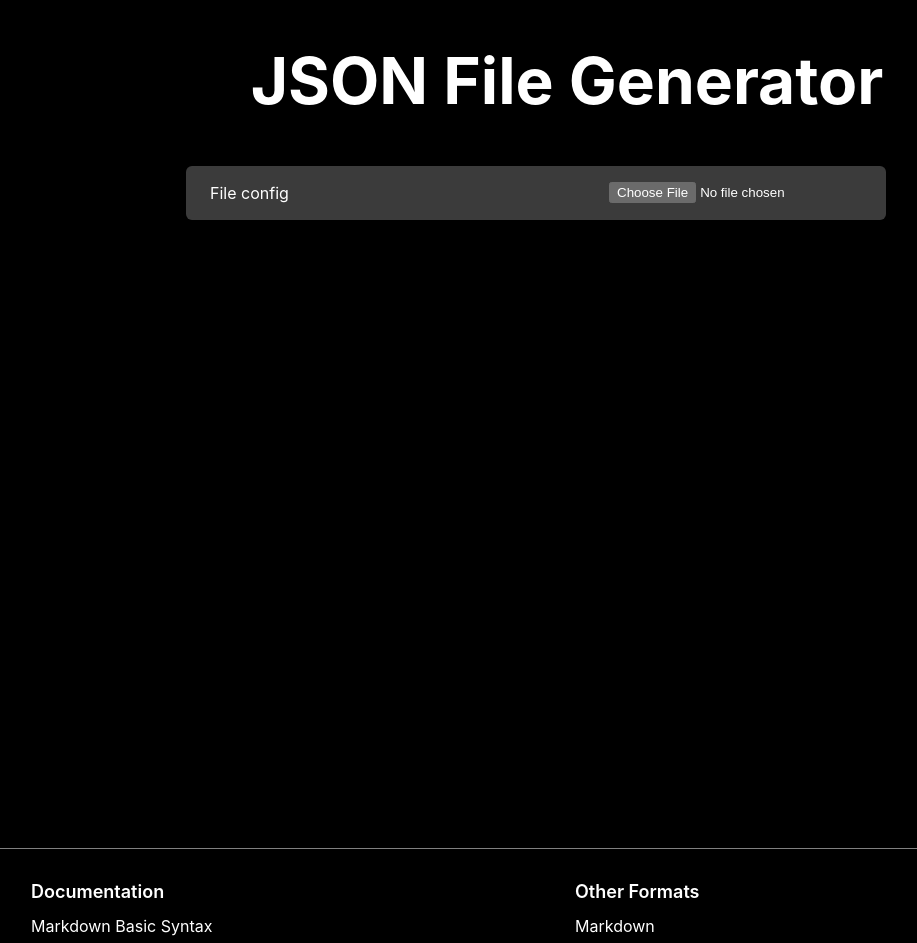
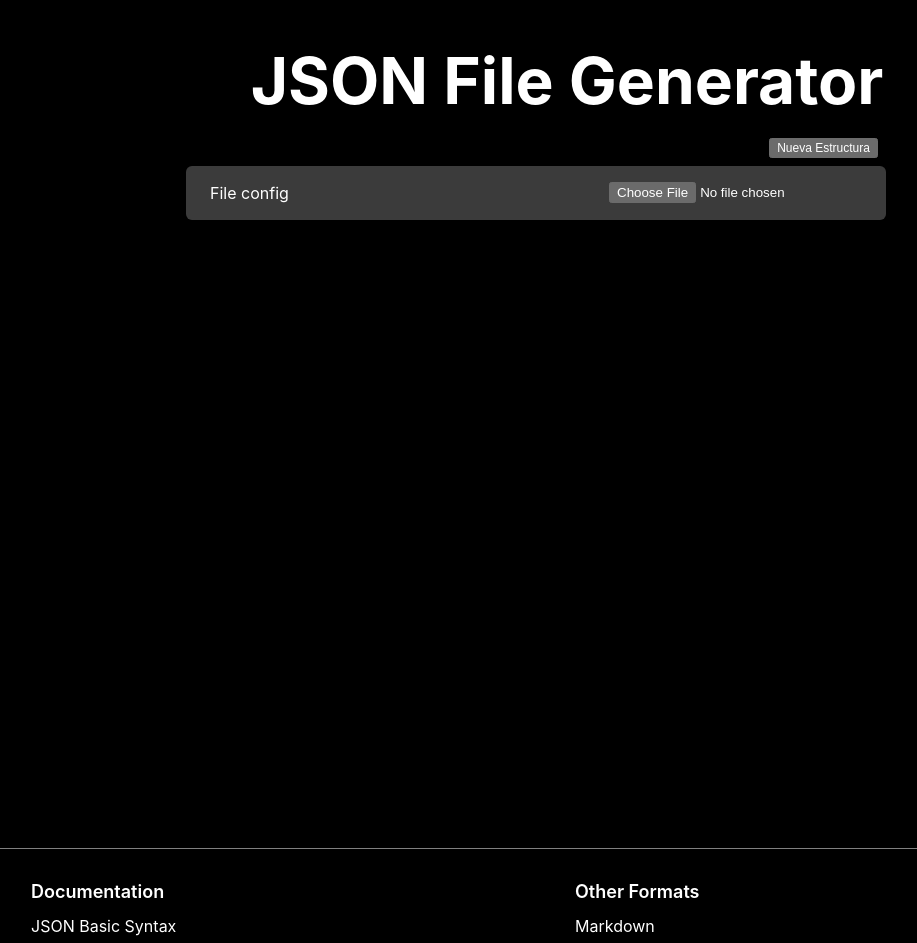
Before and after one commit to FranciscoDiazPaccot73/markdown-generator, a Next.js app: page /json in a window 1280 px wide. Shown: the part 20-963 px from the top of the page, without its empty margins (73-990 px from the left). Built offline with nearby package versions, Linux system fonts and the light colour scheme.

Commit message:
scaffolding generate structure

```diff
--- a/components/Footer.jsx
+++ b/components/Footer.jsx
@@ -2,12 +2,19 @@ import Link from 'next/link';
 
 import styles from '../styles/Home.module.css';
 
-const Footer = () => (
+const Footer = ({ type }) => (
   <footer className={styles.footer}>
     <div className={styles.footerWrapper}>
     <div className={styles.footerContent}>
       <div className={styles.footerColumn}>
         <div id="documentation">Documentation</div>
+        {type && type === 'json' ? (
+          <ul>
+            <li>
+              <a target="_blank" rel="noreferrer noopener" href="https://developer.mozilla.org/en-US/docs/Learn/JavaScript/Objects/JSON#:~:text=JavaScript%20Object%20Notation%20(JSON)%20is,page%2C%20or%20vice%20versa).">JSON Basic Syntax</a>
+            </li>
+          </ul>
+        ) : (
           <ul>
             <li>
               <a target="_blank" rel="noreferrer noopener" href="https://www.markdownguide.org/basic-syntax/">Markdown Basic Syntax</a>
@@ -16,6 +23,7 @@ const Footer = () => (
               <a target="_blank" rel="noreferrer noopener" href="https://help.start.gg/en/articles/1987102-customizing-text-with-markdown">Custom Markdowns with HTML</a>
             </li>
           </ul>
+        )}
       </div>
       <div className={styles.footerColumn}>
         <div id="documentation">Other Formats</div>
--- a/components/JsonHeader.jsx
+++ b/components/JsonHeader.jsx
@@ -12,6 +12,7 @@ const defaultIsArray = {
 const JsonHeader = ({ handleHeader }) => {
   const [isActive, setIsActive] = useState(false)
   const [fileConfig, setFileConfig] = useState(null)
+  const [configOpened, setConfigOpened] = useState(false)
   const FILE_NAME = useRef()
   const fileInput = useRef()
   const chevronClasses = `${styles.chevronDown} ${isActive ? `${styles.chevronActive}` : ''}`
@@ -65,6 +66,7 @@ const JsonHeader = ({ handleHeader }) => {
 
   return (
     <div className={styles.headerInfoWrapper}>
+      <button onClick={() => setConfigOpened(prev => !prev)} className={styles.headerInfoWrapperButton}>{configOpened ? "Cerrar" : "Nueva Estructura"}</button>
       <section onDrop={handleDrop} className={`${styles.headerInfo} ${isActive ? styles.active : ''}`}>
         <div className={styles.headerInfoTitle}>
           <p>File config</p>
@@ -106,6 +108,7 @@ const JsonHeader = ({ handleHeader }) => {
           )}
         </div>
       </section>
+      <div className={`${styles.headerInfoWrapperStructure} ${configOpened ? `${styles.open}` : ''}`}></div>
       <div className={`${styles.jsonNewFile} ${fileInput.current?.value || FILE_NAME.current ? `${styles.jsonNewFileButton}` : `${styles.jsonNewFileButtonHidden}`}`}>
         <button onClick={removeFile}>New</button>
       </div>
--- a/pages/json.jsx
+++ b/pages/json.jsx
@@ -55,7 +55,7 @@ export default function Home() {
           {fileName && <Json generateNewElem={generateNewElem} fileName={fileName} content={fileContent} configHeader={fileHeader} />}
         </div>
       </main>
-      <Footer />
+      <Footer type="json" />
     </div>
   )
 }
--- a/styles/Home.module.css
+++ b/styles/Home.module.css
@@ -111,10 +111,38 @@
   gap: 1em;
   justify-content: center;
   width: 100%;
+  position: relative;
+}
+
+.headerInfoWrapperButton {
+  position: absolute;
+  top: 20px;
+  right: 21%;
+  cursor: pointer;
+  font-size: 12px;
+}
+
+.headerInfoWrapperStructure {
+  height: 400px;
+  max-width: 700px;
+  width: 100%;
+  margin: 3em 0 0 -5.5%;
+  position: absolute;
+  top: -500%;
+  opacity: 0;
+  background-color: #808080;
+  border-radius: 6px;
+  transition: all 300ms ease-in-out;
+}
+
+.headerInfoWrapperStructure.open {
+  transition: all 300ms ease-in-out;
+  opacity: 1;
+  top: 0;
 }
 
 .headerInfo.active {
-  height: 108px;
+  height: 150px;
   transition: height 250ms ease-in;
 }
 
@@ -563,6 +591,8 @@ input:checked + .slider:before {
   }
   .headerInfoContentJson {
     flex-direction: row;
+    overflow: auto;
+    white-space: nowrap;
   }
   .headerInfoContent span {
     font-size: 14px;
```
Also changed, not shown: fixtures/equipos.json (+7 -2 lines). Lines whose indentation alone changed are shown as unchanged.
